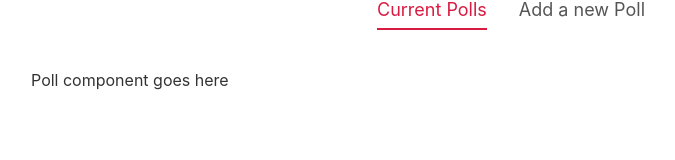
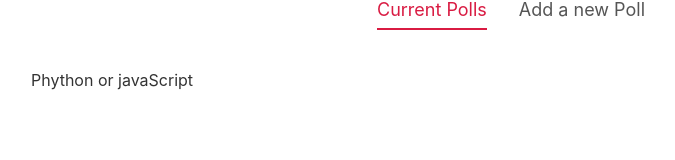
Before and after one commit to ajay-prabhakar/svelte-learning, a Svelte app in the folder sveltePoll/: page / in a window 1280 px wide. Shown: the part 194-354 px from the top of the page, without its empty margins (129-804 px from the left). Built offline with nearby package versions, Linux system fonts and the light colour scheme.

Commit message:
Add Current polls component

```diff
--- a/sveltePoll/src/App.svelte
+++ b/sveltePoll/src/App.svelte
@@ -3,12 +3,30 @@
 	import Footer from "./Components/Footer.svelte";
 	import Tabs from "./Shared/Tabs.svelte";
 	import CreatePollForm from "./Components/CreatePollForm.svelte";
+	import PollList from "./Components/PollList.svelte";
 
 	let items = ["Current Polls", "Add a new Poll"]
 	let activeItem = "Current Polls"
 
+	let polls = [
+		{
+			id: 1,
+			question: 'Phython or javaScript',
+			answerA: 'Phython',
+			answerb: 'JavaScript',
+			votesA: 9,
+			votesB: 15,
+		}
+	]
+
 	const tabChange = (e) =>{
 		activeItem = e.detail
+	}
+
+	const addPoll = (e) => {
+		let poll = e.detail
+		polls = [poll,...polls]
+		activeItem = items[0]
 	}
 </script>
 
@@ -16,9 +34,9 @@
 <main>
 	<Tabs {activeItem} {items} on:tabChange={tabChange}></Tabs>
 	{#if activeItem=== items[0]}
-	<p>Poll component goes here</p>
+	<PollList {polls}></PollList>
 	{:else if activeItem === items[1]}
-	<CreatePollForm></CreatePollForm>
+	<CreatePollForm on:add = {addPoll}></CreatePollForm>
 	{/if}
 </main>
 <Footer></Footer>
--- a/sveltePoll/src/Components/CreatePollForm.svelte
+++ b/sveltePoll/src/Components/CreatePollForm.svelte
@@ -1,5 +1,7 @@
 <script>
+  import { createEventDispatcher } from 'svelte';
     import Button from '../shared/Button.svelte';
+    let dispatch = createEventDispatcher()
 
     let fields = { question: '', answerA: '', answerB: '' };
     let errors = { question: '', answerA: '', answerB: '' };
@@ -30,7 +32,8 @@
       }
       // add new poll
       if (valid) {
-        console.log('valid', fields);
+        let poll = {...fields, votesA: 0, votesB: 0, id: Math.random}
+        dispatch('add', poll)
       }
     }
   </script>
--- /dev/null
+++ b/sveltePoll/src/Components/PollList.svelte
@@ -0,0 +1,17 @@
+<script>
+    export let polls = [];
+  </script>
+
+  <div class="poll-list">
+    {#each polls as poll (poll.id)}
+      <div>{poll.question}</div>
+    {/each}
+  </div>
+
+  <style>
+    .poll-list{
+      display: grid;
+      grid-template-columns: 1fr 1fr;
+      grid-gap: 20px;
+    }
+  </style>
```
